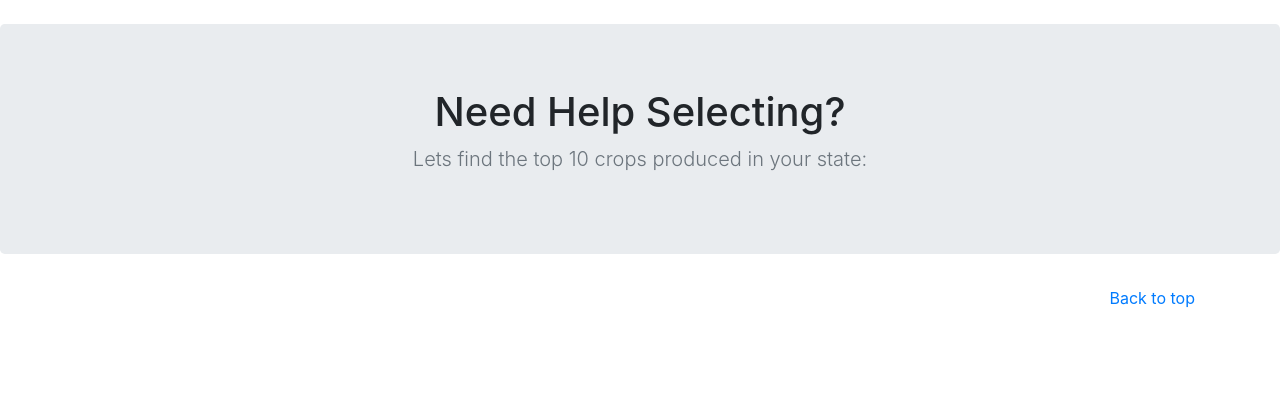
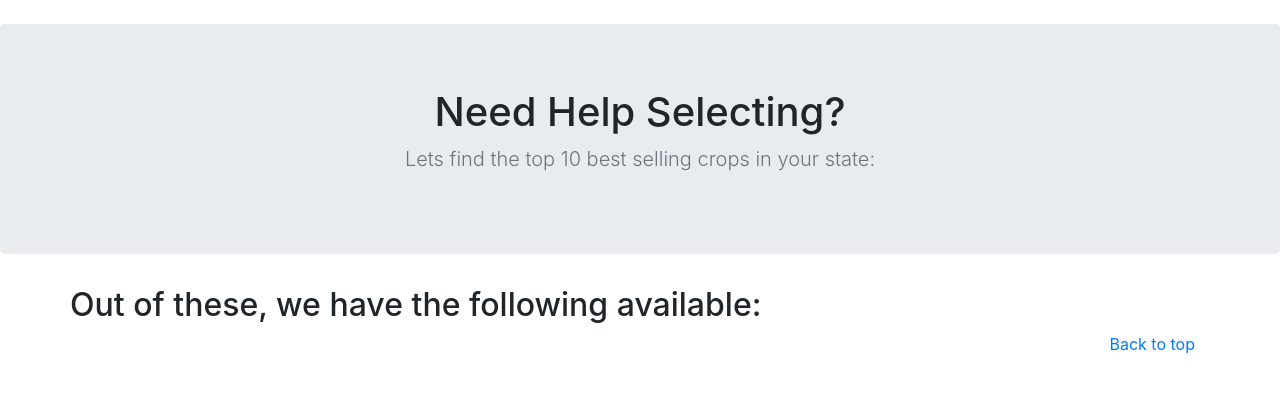
Before and after one commit to havanoor/TSEC-Codestorm, a Django app: page /suggestion/ in a window 1280 px wide. Shown: the part 56-449 px from the top of the page. Run offline with Django 3.2, Linux system fonts and the light colour scheme; some libraries are stand-ins or nearby versions.

Commit message:
suggestions page modified, new apis added

```diff
--- a/FarmerApp/admin.py
+++ b/FarmerApp/admin.py
@@ -84,7 +84,7 @@
 admin.site.register(Farmer)
 admin.site.register(Buyer)
 admin.site.register(Crops,CropAdmin)
-#admin.site.register(Product)
+admin.site.register(Product)
 admin.site.register(CropFilter,CropFilterAdmin)
 admin.site.register(CropSeeds)
 admin.site.register(fertilizer,FertilizerAdmin)
--- a/FarmerApp/forms.py
+++ b/FarmerApp/forms.py
@@ -73,7 +73,7 @@
             raise forms.ValidationError("Passwords don't match")
 
     def __init__(self,*args,**kwargs):
-        super(AccountAuthenticationForm,self).__init__(*args,**kwargs)
+        super(BuyerForm,self).__init__(*args,**kwargs)
         self.fields['username'].widget.attrs['class'] = 'form-control'
         self.fields['username'].widget.attrs['id'] = 'exampleInputEmail1'
         self.fields['username'].widget.attrs['placeholder'] = 'Username'
@@ -117,13 +117,13 @@
 
 PRODUCT_QUANTITY_CHOICES = [(i, str(i)) for i in range(1, 21)]
 
-class CartAddProductForm(forms.Form):
-    quantity = forms.TypedChoiceField(
-                                      choices=PRODUCT_QUANTITY_CHOICES,
-                                      coerce=int)
-    update = forms.BooleanField(required=False,
-                                initial=False,
-                                widget=forms.HiddenInput)
+# class CartAddProductForm(forms.Form):
+#     quantity = forms.TypedChoiceField(
+#                                       choices=PRODUCT_QUANTITY_CHOICES,
+#                                       coerce=int)
+#     update = forms.BooleanField(required=False,
+#                                 initial=False,
+#                                 widget=forms.HiddenInput)
 
 class CropForm(ModelForm):
     class Meta:
--- a/FarmerApp/templates/FarmerApp/suggestion.html
+++ b/FarmerApp/templates/FarmerApp/suggestion.html
@@ -116,7 +116,7 @@
 <section class="jumbotron text-center">
   <div class="container">
     <h1>Need Help Selecting?</h1>
-    <p class="lead text-muted" id = "state">Lets find the top 10 crops produced in your state: </p>
+    <p class="lead text-muted" id = "state">Lets find the top 10 best selling crops in your state: </p>
     <p id = "cropdets">
 
     </p>
@@ -129,7 +129,25 @@
 </section>
 
 </main>
+<div class="container">
+      <div class="row">
+        <div class="col">
+          <div class="card-deck content">
+          <h2> Out of these, we have the following available: </h2>
+          <div class = "row"  id = "cards">
 
+
+
+
+
+
+
+
+              </div>
+            </div>
+          </div>
+      </div>
+    </div>
 <footer class="text-muted">
 <div class="container">
   <p class="float-right">
@@ -170,9 +188,29 @@
             $.getJSON(url, function(data){
                 console.log(data)
                 var out = ''
+                var miniout=''
+                var miniurl ='http://localhost:8000/cropseeds/?search='
                 for (i=0; i<10;i++)
                 {
                     out += "<b>"+data[i]+"</b><br>";
+                    var s = data[i]
+                    $.getJSON(miniurl+s,function(sdata){
+                        if (sdata.length>0){
+                            console.log(sdata);
+                            for(j=0;j<sdata.length;j++)
+                            {
+                                var a = '<div class="card" style="width:100% ;"><div class = "col"><img class="bd-placeholder-img card-img-top" width="100%" height="225" src="'+ sdata[j].photo +'" alt="Card image cap">';
+                                var b = '<div class="card-body"><h5 class="card-title">'+ sdata[j].name +'</h5>';
+                                var c = '<p class="card-text">'+sdata[j].quality +'/5</p><p class ="card">';
+                                var d = '<a href="#" class="btn btn-primary">Rs'+sdata[j].price + '</a></div></div></div>';
+                                miniout += a+b+c+d;
+                            }
+                        $('#cards').html(miniout);
+
+                        }
+
+                    });
+
                 }
                 $('#cropdets').append(out);
             });
--- a/FarmerApp/urls.py
+++ b/FarmerApp/urls.py
@@ -9,13 +9,13 @@
     path('suggestion/',views.suggestion, name = "suggestion"),
     path('order/<str:pref>',views.order,name = "order"),
     path('farmershop/',views.farmersell,name = "FS"),
-
+    path('cropseeds/',views.CropView.as_view()),
     path('signup',views.register, name='signup'),
     path('farmer',views.farmerHome, name='farmer_home'),
     path('buyer',views.buyerHome, name='buyer_home'),
     path('farmer/<int:id>/crop',views.CropCreate, name="crop_add"),
     path('f',views.cropd, name='category'),
-    path('dashboard/',views.dashboard,name = "dashboard"),
+    #path('dashboard/',views.dashboard,name = "dashboard"),
     path('sug/<str:state>',views.sugs, name= "getcrops"),
 
  ]
--- a/FarmerApp/views.py
+++ b/FarmerApp/views.py
@@ -5,8 +5,12 @@
 from rest_framework.decorators import api_view
 from django.views.decorators.http import require_POST
 import json
-
-
+from .serializers import CropSeedSerializer
+from rest_framework import generics
+from django.core import serializers
+from django.views.decorators.csrf import csrf_exempt
+from rest_framework.permissions import IsAuthenticated
+from rest_framework import filters
 from .forms import *
 from django.contrib.auth import login, authenticate, logout
 
@@ -540,3 +544,9 @@
   'Groundnut']}
     crops = d.get(state,{'none':'none'})
     return JsonResponse(crops,safe = False)
+
+class CropView(generics.ListCreateAPIView):
+    search_fields = ['name']
+    filter_backends = (filters.SearchFilter,)
+    queryset = CropSeeds.objects.all()
+    serializer_class = CropSeedSerializer
```
Also changed, not shown: FarmerApp/serializers.py (added, +7 -0 lines), media/cropImage/Domestic_6tq1kgF.PNG (added), media/cropImage/Domestic_b6AAeSy.PNG (added), media/cropImage/Screenshot_2019-08-20-21-03-08-907_com.instagram.android-01_HJYdfA5.jpeg (added), media/cropImage/WhatsApp_Image_2020-06-29_at_2.02.57_PM_iIvgCod.jpeg (added), media/cropImage/Women_RvlVlyi.jpg (added).
